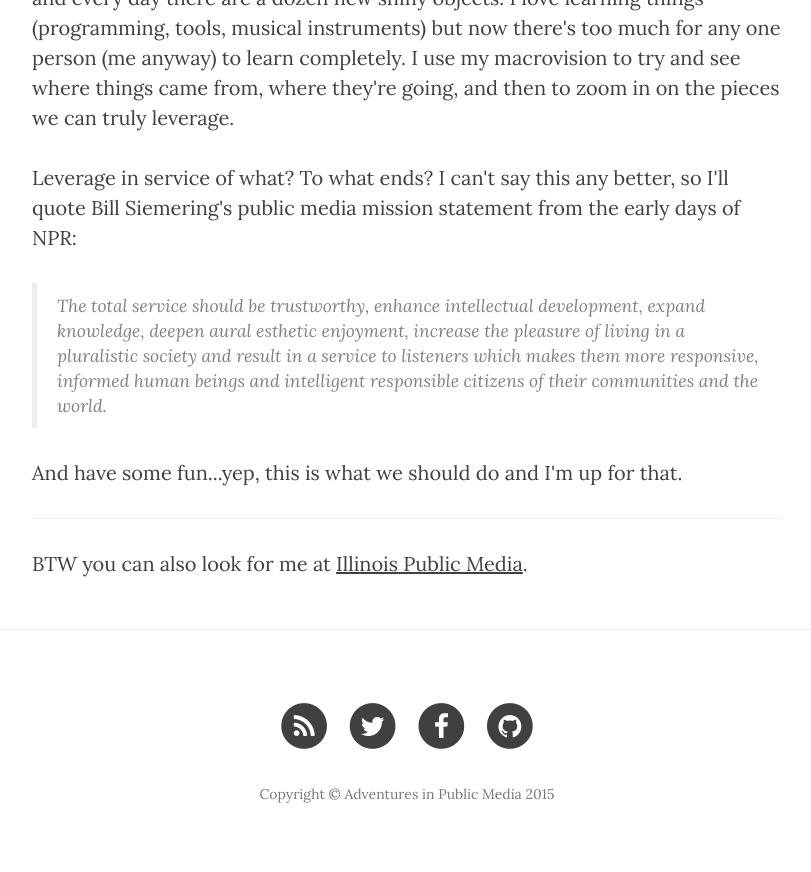
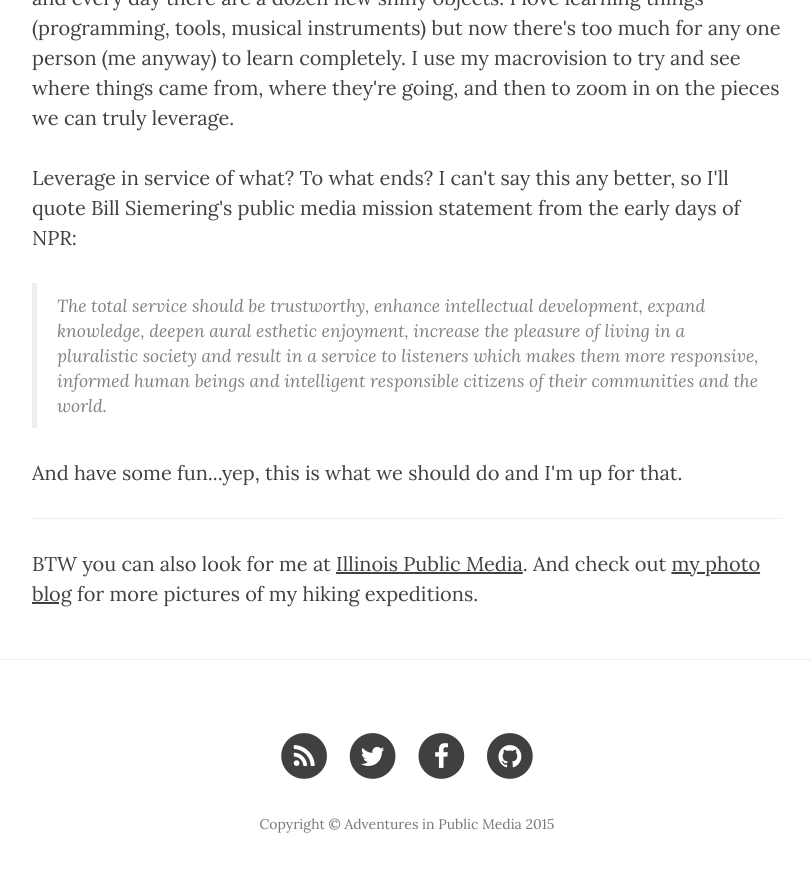
Before and after one commit to jackbrighton/jackbrighton.github.io, a Jekyll site: the page built from about.html, in a window 1280 px wide and 900 px high, scrolled down 905 px. Shown: the top 872 px of the window, without its empty margins (233-1044 px from the left). Built offline with Jekyll 4.4.1, drawn with Linux system fonts in a browser that asks for light colours; nearby versions of some CDN libraries.

Commit message:
add link to photo blog

```diff
--- a/about.html
+++ b/about.html
@@ -18,4 +18,4 @@
 <p>And have some fun...yep, this is what we should do and I'm up for that.</p>
 
 <hr>
-<p>BTW you can also look for me at <a href="http://will.illinois.edu">Illinois Public Media</a>.</p>
+<p>BTW you can also look for me at <a href="http://will.illinois.edu">Illinois Public Media</a>. And check out <a href="http://jackatwill.com/">my photo blog</a> for more pictures of my hiking expeditions.</p>
```
